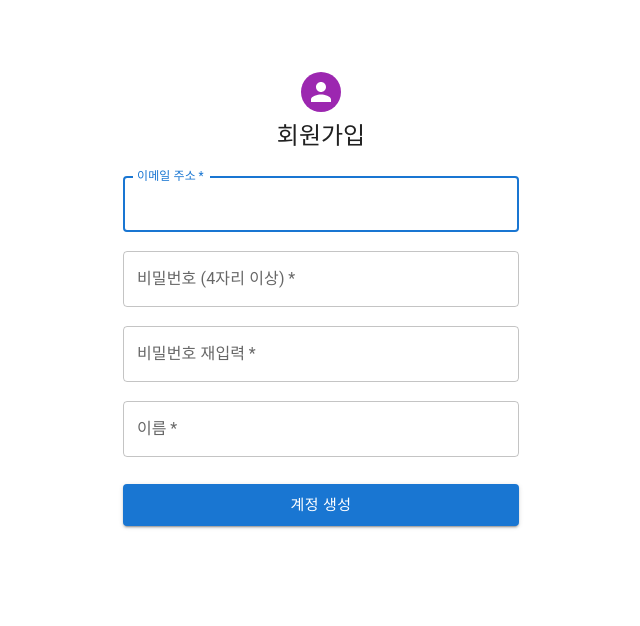
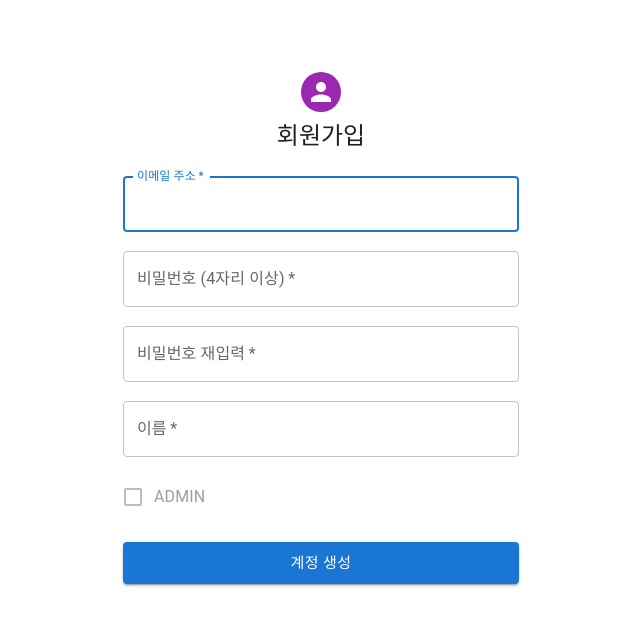
Before and after one commit to JIT-Factory/JIT-Factory-Frontend, a React (Create React App) app in the folder client/: page /register in a window 1280 px wide. Shown: the top 626 px of the page, without its empty margins (319-959 px from the left). Built offline with nearby package versions, Linux system fonts and the light colour scheme.

Commit message:
feat: 관리자 회원가입
- ctrl + alt + enter 키 입력시 Admin 체크박스 활성화

```diff
--- a/client/src/components/auth/SignUpPage.js
+++ b/client/src/components/auth/SignUpPage.js
@@ -1,6 +1,8 @@
-import React, { useState } from "react";
+import React, { useState, useEffect } from "react";
 import { useNavigate } from "react-router-dom";
 import axios from "axios";
+import FormControlLabel from "@mui/material/FormControlLabel";
+import Checkbox from "@mui/material/Checkbox";
 import {
     Avatar,
     Button,
@@ -30,6 +32,8 @@ const Boxs = styled(Box)`
 
 const SignUpPage = () => {
     const theme = createTheme();
+    const [admin, setAdmin] = useState(false);
+    const [adminEnabled, setAdminEnabled] = useState(false);
     const [emailError, setEmailError] = useState("");
     const [passwordState, setPasswordState] = useState("");
     const [passwordError, setPasswordError] = useState("");
@@ -42,10 +46,11 @@ const SignUpPage = () => {
         const postData = { email, name, password };
         console.log(postData);
         // post
+        if (admin === false) {
             await axios
                 .post("/api/auth/signup", postData)
                 .then(function (response) {
-                console.log(response, "성공");
+                    console.log(response, "일반 계정 생성");
                     navigate("/login");
                 })
                 .catch(function (err) {
@@ -54,12 +59,27 @@ const SignUpPage = () => {
                         "회원가입에 실패하였습니다. 다시한번 확인해 주세요."
                     );
                 });
+        } else {
+            await axios
+                .post("/api/admin/signup", postData)
+                .then(function (response) {
+                    console.log(response, "관리자 계정 생성");
+                    navigate("/login");
+                })
+                .catch(function (err) {
+                    console.log(err);
+                    setRegisterError(
+                        "회원가입에 실패하였습니다. 다시한번 확인해 주세요."
+                    );
+                });
+        }
     };
 
     const handleSubmit = (e) => {
         e.preventDefault();
 
         const data = new FormData(e.currentTarget);
+        console.log(admin);
         const joinData = {
             email: data.get("email"),
             name: data.get("name"),
@@ -101,6 +121,19 @@ const SignUpPage = () => {
             onhandlePost(joinData);
         }
     };
+
+    function handleKeyDown(event) {
+        if (event.ctrlKey && event.altKey && event.key === "Enter") {
+            setAdminEnabled(true);
+        }
+    }
+
+    useEffect(() => {
+        document.addEventListener("keydown", handleKeyDown);
+        return () => {
+            document.removeEventListener("keydown", handleKeyDown);
+        };
+    }, []);
 
     return (
         <ThemeProvider theme={theme}>
@@ -178,6 +211,25 @@ const SignUpPage = () => {
                                     />
                                 </Grid>
                                 <FormHelperTexts>{nameError}</FormHelperTexts>
+                                <Grid
+                                    item
+                                    xs={12}
+                                    style={{ textAlign: "left" }}
+                                >
+                                    <FormControlLabel
+                                        control={
+                                            <Checkbox
+                                                value="allowExtraEmails"
+                                                color="primary"
+                                                disabled={!adminEnabled}
+                                                onChange={() => {
+                                                    setAdmin(!admin);
+                                                }}
+                                            />
+                                        }
+                                        label="ADMIN"
+                                    />
+                                </Grid>
                             </Grid>
                             <Button
                                 type="submit"
```
Lines whose indentation alone changed are shown as unchanged.
